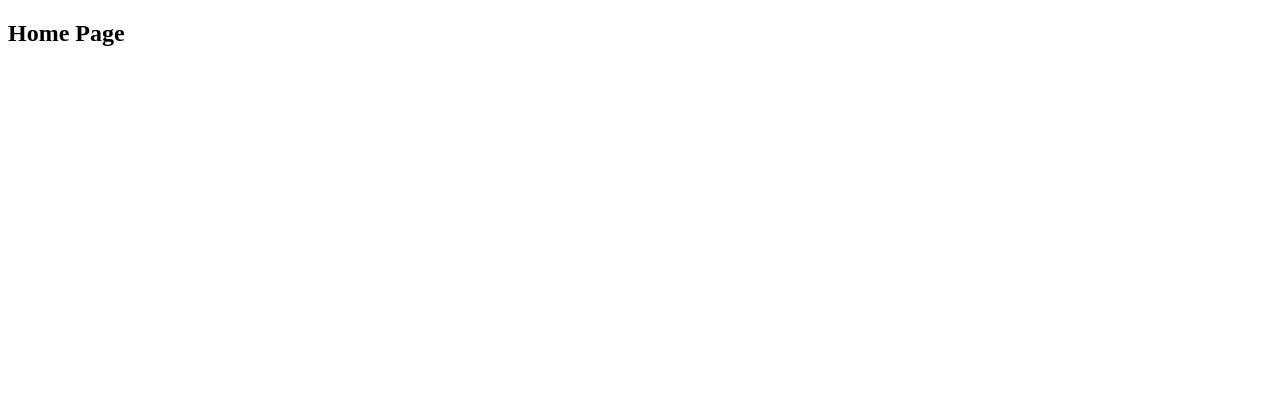
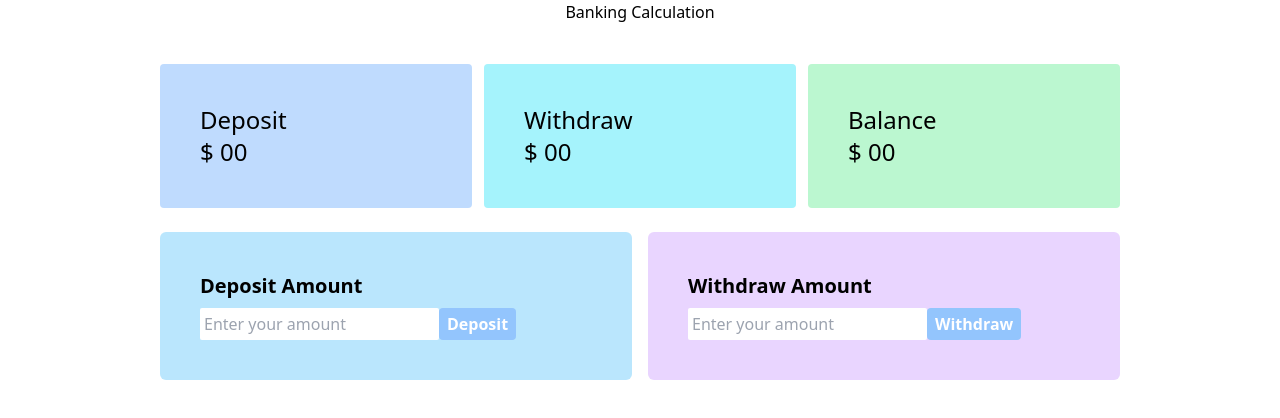
Before and after one commit to nahidsultan19/BC-Dom-Teach, a plain HTML site: page index.html in a window 1280 px wide. Drawn offline with nearby package versions, Linux system fonts and the light colour scheme.

Commit message:
index layout complete.

```diff
--- a/index.html
+++ b/index.html
@@ -4,10 +4,49 @@
     <meta charset="UTF-8">
     <meta name="viewport" content="width=device-width, initial-scale=1.0">
     <title>Banking | Home</title>
+    <script src="https://cdn.tailwindcss.com"></script>
 </head>
 <body>
-    <section>
-        <h2>Home Page</h2>
-    </section>
+    <header>
+        <h1 class="text-center">Banking Calculation</h1>
+    </header>
+    <main class="mt-10 w-3/4 mx-auto">
+        <section class="ammount-part">
+            <div class="grid md:grid-cols-3 gap-3">
+                <div class="bg-blue-200 p-10 rounded">
+                    <h3 class="text-2xl">Deposit</h3>
+                    <h4 class="text-2xl">$ <span class="deposit">00</span></h4>
+                </div>
+                <div class="bg-cyan-200 p-10 rounded">
+                    <h3 class="text-2xl">Withdraw</h3>
+                    <h4 class="text-2xl">$ <span class="withdraw">00</span></h4>
+                </div>
+                <div class="bg-green-200 p-10 rounded">
+                    <h3 class="text-2xl">Balance</h3>
+                    <h4 class="text-2xl">$ <span class="Balance">00</span></h4>
+                </div>
+
+            </div>
+        </section>
+
+        <section class="mt-6">
+            <div class="grid md:grid-cols-2 gap-4">
+                <div class="bg-sky-200 p-10 rounded-md">
+                    <h2 class="text-xl font-bold">Deposit Amount</h2>
+                    <div class="mt-2 flex inline-block">
+                        <input id="deposit-input" class="h-8 px-1 w-auto rounded-sm" type="text" placeholder="Enter your amount">
+                        <button class="bg-blue-300 font-semibold rounded px-2 h-8 text-white">Deposit</button>
+                    </div>
+                </div>
+                <div class="bg-purple-200 p-10 rounded-md">
+                    <h2 class="text-xl font-bold">Withdraw Amount</h2>
+                    <div class="mt-2 flex inline-block">
+                        <input id="withdraw-input" class="h-8 px-1 rounded-sm" type="text" placeholder="Enter your amount">
+                        <button class="bg-blue-300 font-semibold rounded px-2 h-8 text-white">Withdraw</button>
+                    </div>
+                </div>
+            </div>
+        </section>
+    </main>
 </body>
 </html>
```
